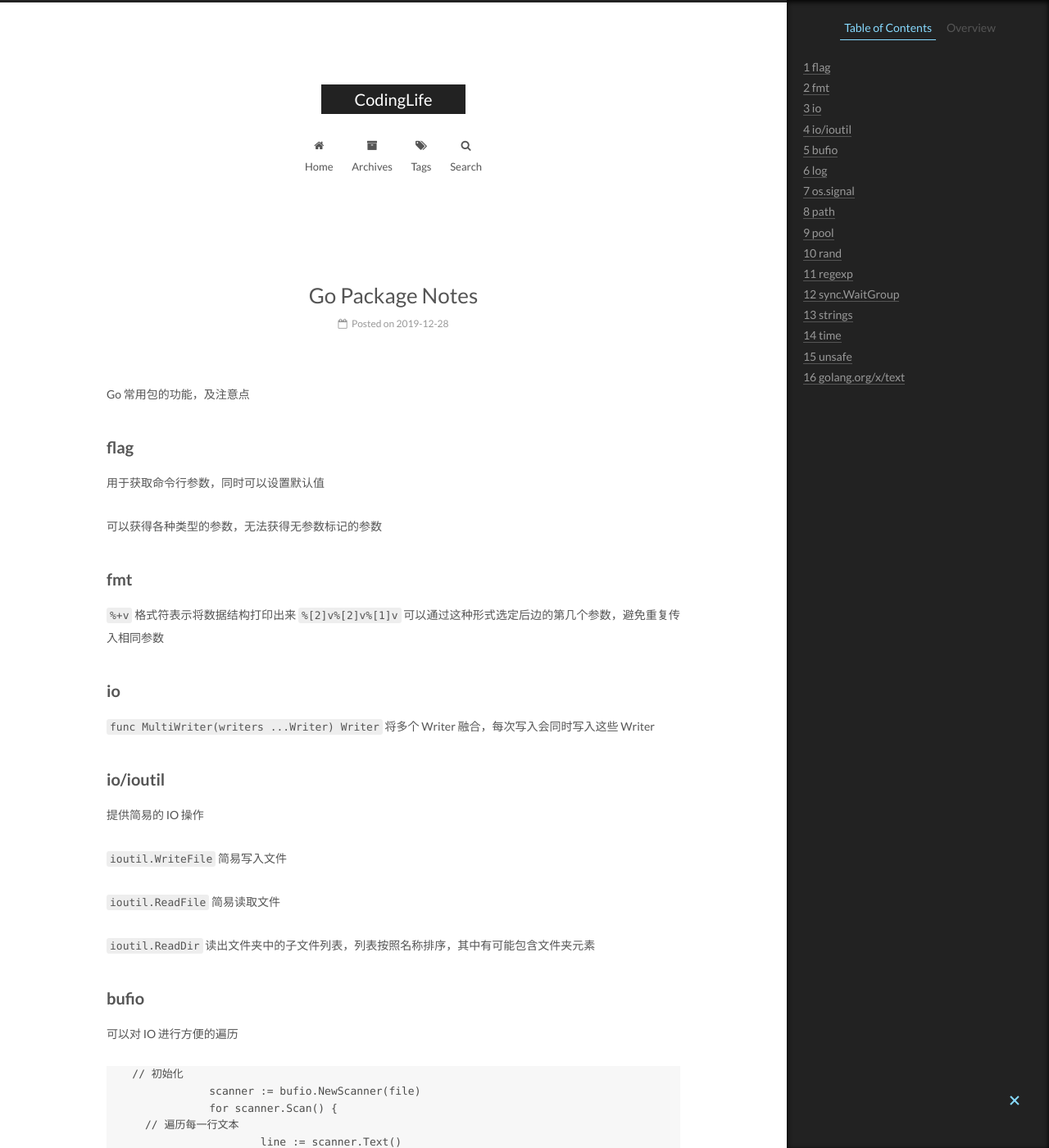
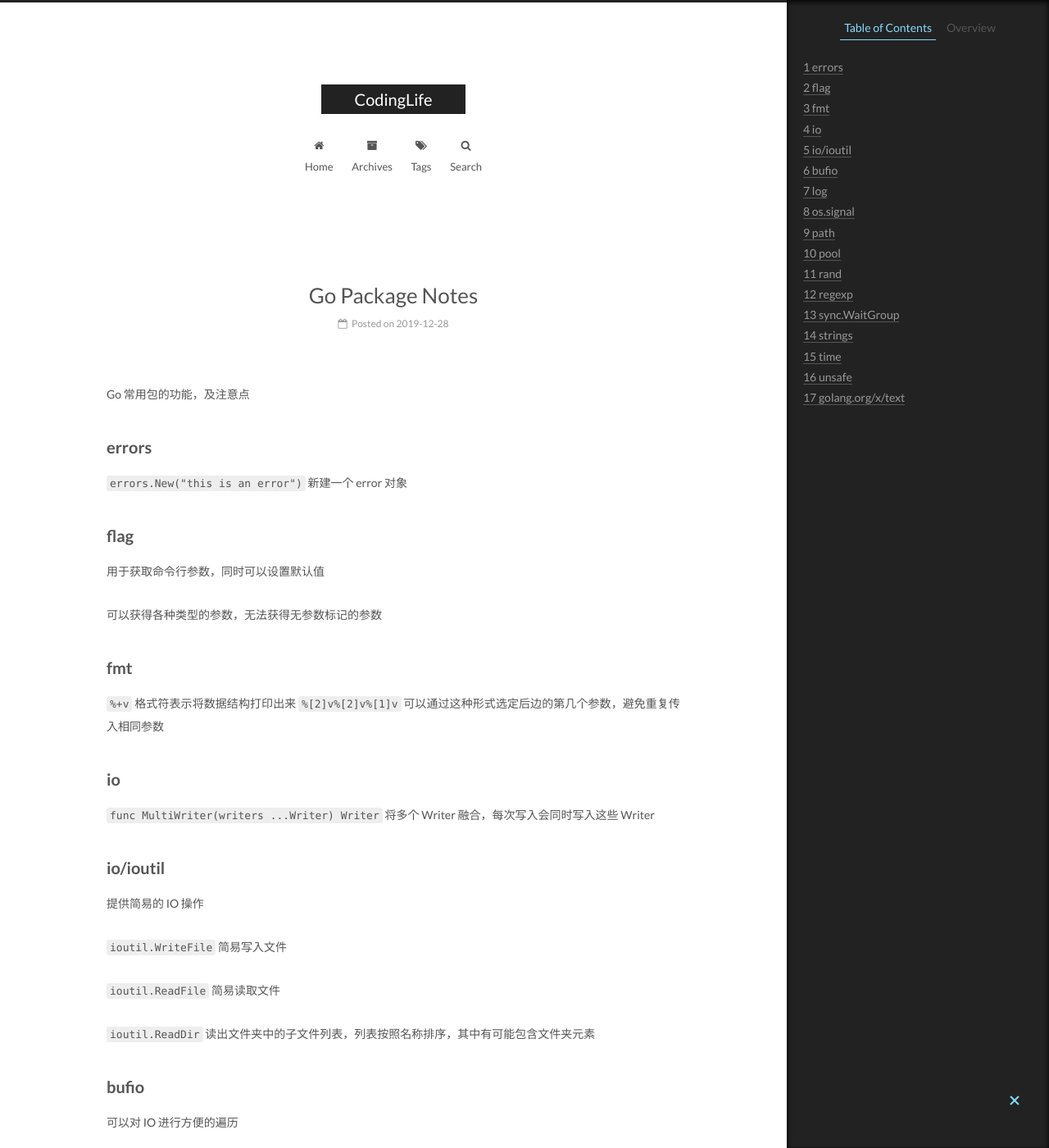
Before and after one commit to CodeHunter2006/CodeHunter2006.github.io, a Jekyll site: the page built from _posts/2019-12-28-Go_Package.md, in a window 1280 px wide and 1400 px high. Shown: the whole window at 82% size. Built offline with Jekyll 4.4.1, drawn with Linux system fonts in a browser that asks for light colours.

Commit message:
[doc]: add contents.

```diff
--- a/_posts/2019-12-28-Go_Package.md
+++ b/_posts/2019-12-28-Go_Package.md
@@ -6,6 +6,11 @@ tags: Go
 ---
 
 Go 常用包的功能，及注意点
+
+## errors
+
+`errors.New("this is an error")`
+新建一个 error 对象
 
 ## flag
 
```
Also changed, not shown: _posts/2020-06-01-Fitness_Record.md (+3 -0 lines), _posts/2020-07-19-Noviolence_Communication_note.md (+8 -0 lines).
